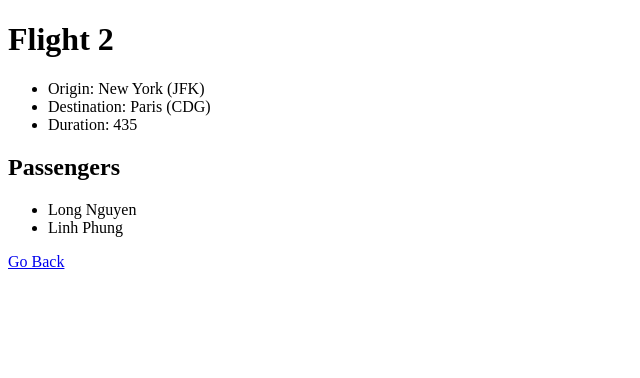
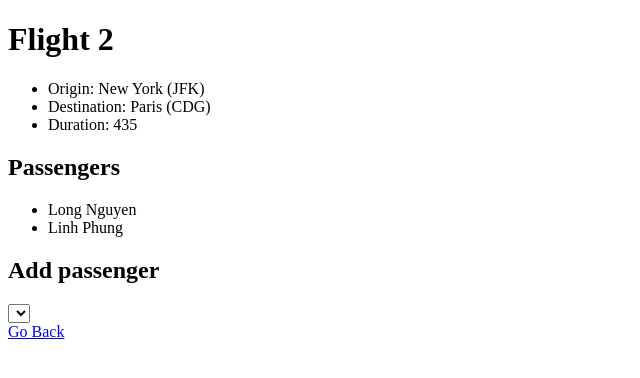
Before and after one commit to thanhlong885/flights-board, a Django app: page /flights/2/ in a window 1280 px wide. Shown: the top 378 px of the page, without its empty margins (0-640 px from the left). Run offline with Django 5.2, Linux system fonts and the light colour scheme; data comes from the database, SQL or seed files in the repository; lists and menus that the app fills with data are empty.

Commit message:
added flight book function

```diff
--- a/flights/templates/flights/flight-detail.html
+++ b/flights/templates/flights/flight-detail.html
@@ -19,5 +19,17 @@
         {% endfor %}
     </ul>
 
+    <h2>Add passenger</h2>
+    <form action="{% url 'book' flight.id %}" method="post">
+        {% csrf_token %}
+        <select name="passenger">
+
+            {% for passenger in non_passengers  %}
+                <option value="{{ passenger.id }}">{{ passenger }}</option>
+            {% endfor %}
+
+        </select>
+    </form>
+
     <a href="{% url 'index' %}">Go Back</a>
 {% endblock body %}
--- a/flights/urls.py
+++ b/flights/urls.py
@@ -3,5 +3,6 @@ from . import views
 
 urlpatterns = [
     path("/", views.index, name="index"),
-    path("/<str:flight_id>/", views.flight, name="flight-detail")
+    path("/<str:flight_id>/", views.flight, name="flight-detail"),
+    path("/<str:flight_id>/book", views.book, name="book"),
 ]
--- a/flights/views.py
+++ b/flights/views.py
@@ -1,5 +1,7 @@
 from django.shortcuts import render
-from .models import Flight
+from .models import Flight, Passenger
+from django.http import HttpResponseRedirect
+from django.urls import reverse
 # Create your views here.
 def index(request):
     context = {
@@ -11,6 +13,15 @@ def flight(request, flight_id):
     flight = Flight.objects.get(id=flight_id)
     context = {
         "flight": flight,
-        "passengers": flight.passengers.all()
+        "passengers": flight.passengers.all(),
+        "non_passengers": Passenger.objects.exclude(flights=flight).all()
     }
     return render(request, "flights/flight-detail.html", context)
+
+def book(request, flight_id):
+    if request.method == "POST":
+        # error check for exist flight and passenger
+        flight = Flight.objects.get(id=flight_id)
+        passenger = Passenger.objects.get(int(request.POST["passenger"]))
+        passenger.flights.add(flight)
+        return HttpResponseRedirect(reverse("flight-detail", args=(flight.id,)))
```
